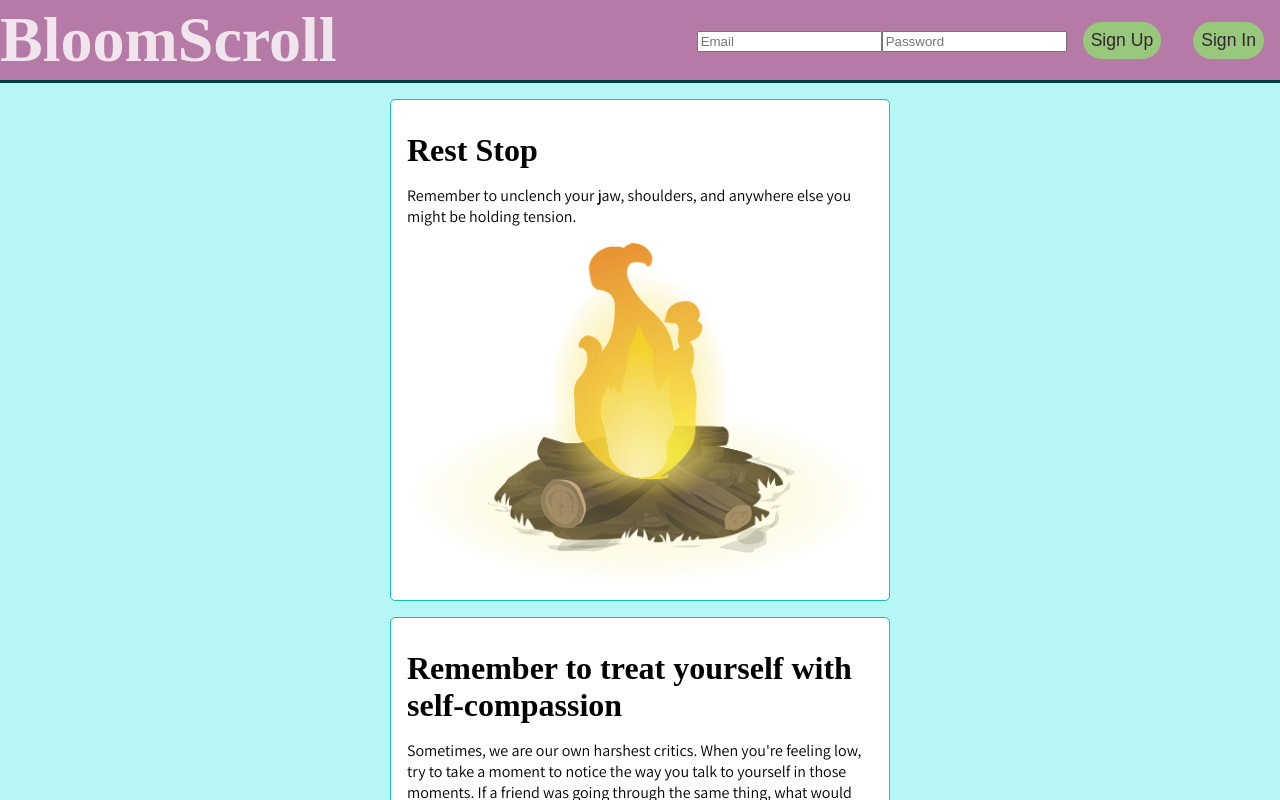
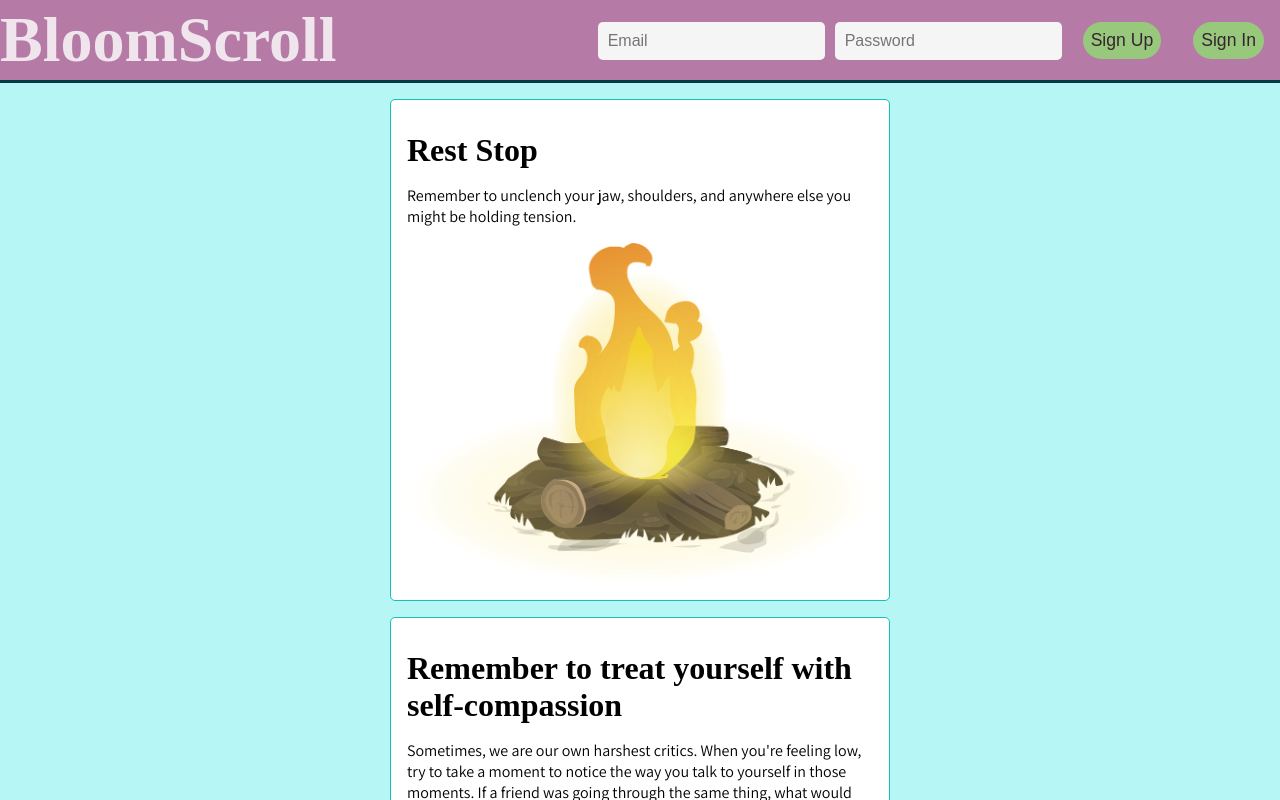
Before and after one commit to info3170khollenbeck/Application-Project-INFO5139, a React (Create React App) app in the folder application-project/: page / in a window 1280 px wide. Shown: the top 800 px of the page. Built offline with nearby package versions, Linux system fonts and the light colour scheme; a web font is replaced by a local one.

Commit message:
text input styling

```diff
--- a/application-project/src/components/Header/index.js
+++ b/application-project/src/components/Header/index.js
@@ -64,8 +64,18 @@ export default function Header({ setShowSignin }) {
           <p>Welcome and Enjoy! {userEmail}!</p>
         ) : (
           <Form>
-            <input type='email' placeholder='Email' ref={emailRef} />
-            <input type='password' placeholder='Password' ref={passwordRef} />
+            <input
+              type='email'
+              class='input-element'
+              placeholder='Email'
+              ref={emailRef}
+            />
+            <input
+              type='password'
+              class='input-element'
+              placeholder='Password'
+              ref={passwordRef}
+            />
             <button
               name='signup'
               onClick={handleSubmit}
--- a/application-project/src/components/Header/styles.scss
+++ b/application-project/src/components/Header/styles.scss
@@ -1,5 +1,18 @@
 @import '../../styles/variables.scss';
+.input-element {
+  border: none;
+  border-radius: 5px;
+  padding: 10px;
+  margin: 5px;
+  font-size: 16px;
+  color: #333;
+  background-color: #f5f5f5;
 
+  &:focus {
+    outline: none;
+    box-shadow: 0 0 0 2px #5f9ea0;
+  }
+}
 .header-component {
   font-family: $title-font;
   font-size: 2rem;
@@ -24,5 +37,4 @@
     color: white;
     opacity: 0.8;
   }
-
 }
```
Lines whose indentation alone changed are shown as unchanged.
